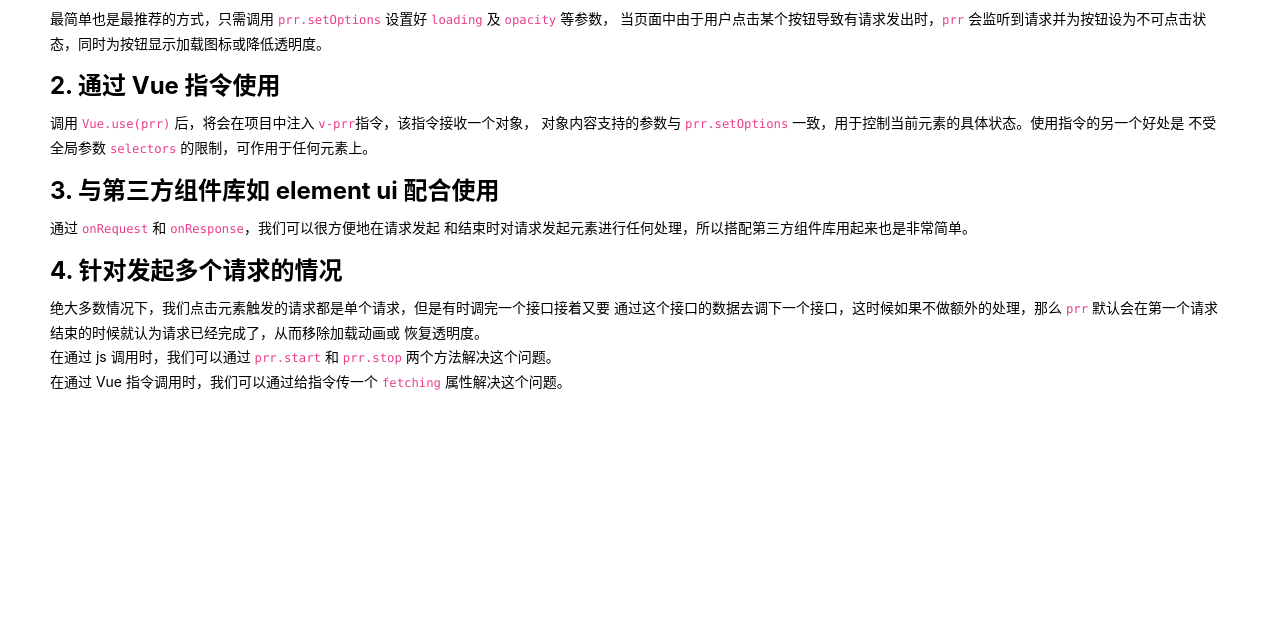
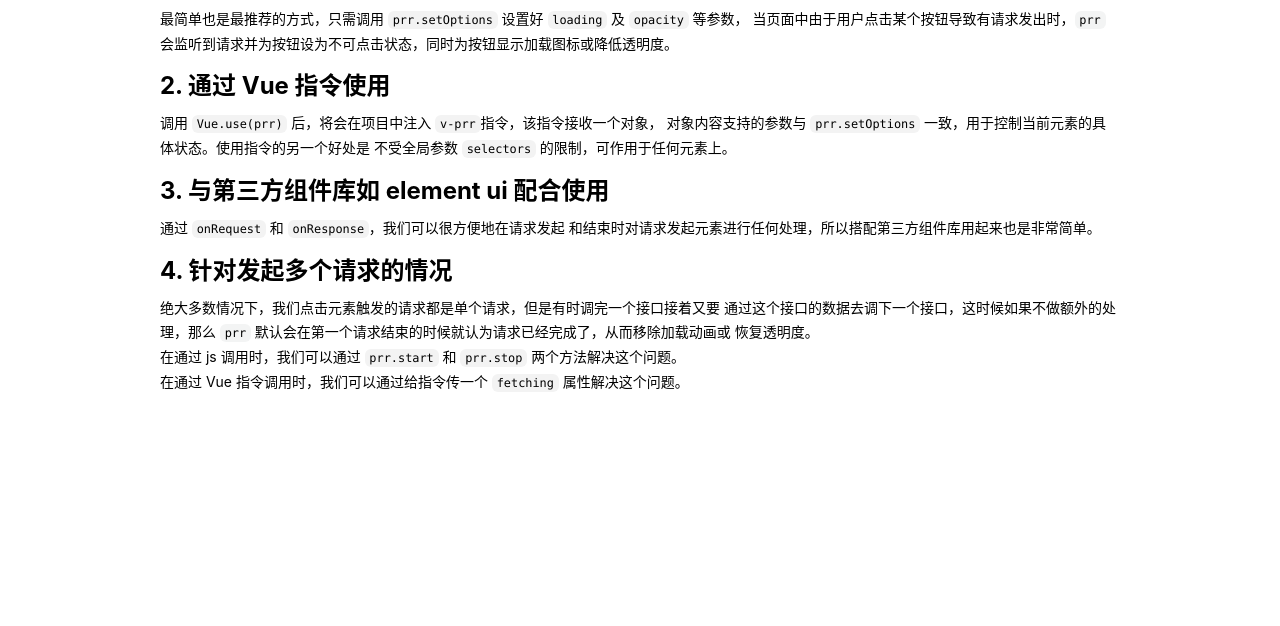
Before and after one commit to heruns/pdr, a plain HTML site: page demos/index.html in a window 1280 px wide. Shown: the part 174-800 px from the top of the page. Drawn offline with nearby package versions, Linux system fonts and the light colour scheme.

Commit message:
调整 demo 样式

```diff
--- a/demos/common.css
+++ b/demos/common.css
@@ -19,9 +19,11 @@ p {
   line-height: 24px;
 }
 code:not(.hljs) {
-  font-size: 87.5%;
-  color: #e83e8c;
-  word-wrap: break-word;
+  padding: .2em .4em;
+  margin: 0;
+  font-size: 85%;
+  background-color: rgba(27, 31, 35, 0.05);
+  border-radius: 6px;
   font-family: SFMono-Regular, Menlo, Monaco, Consolas, "Liberation Mono",
     "Courier New", monospace;
 }
--- a/demos/index.html
+++ b/demos/index.html
@@ -11,7 +11,9 @@
     />
     <style>
       body {
-        padding: 50px;
+        padding: 50px 0;
+        width: 960px;
+        margin: 0 auto;
       }
       .iframe-demo {
         border: 1px solid #ebebeb;
```
